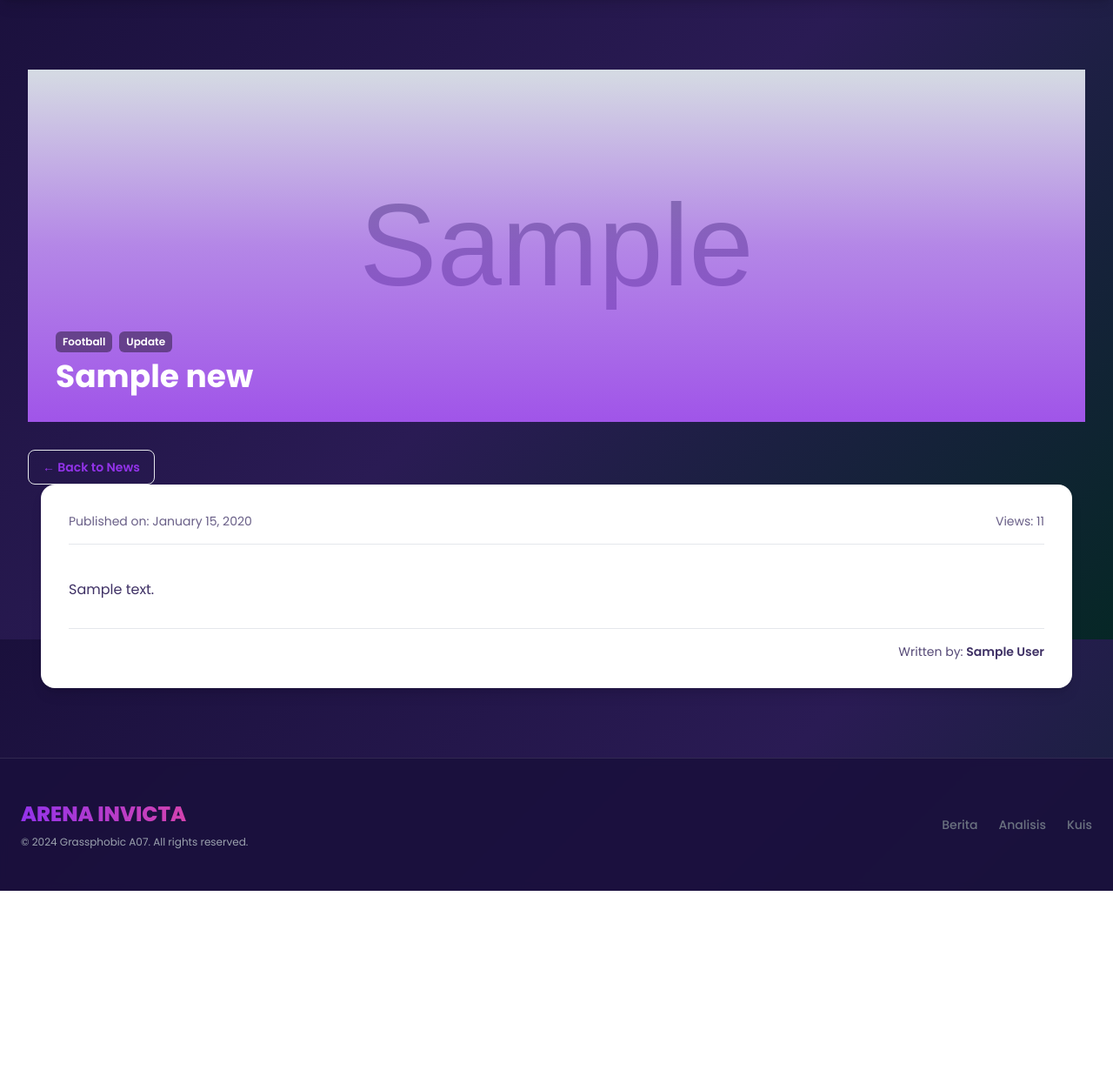
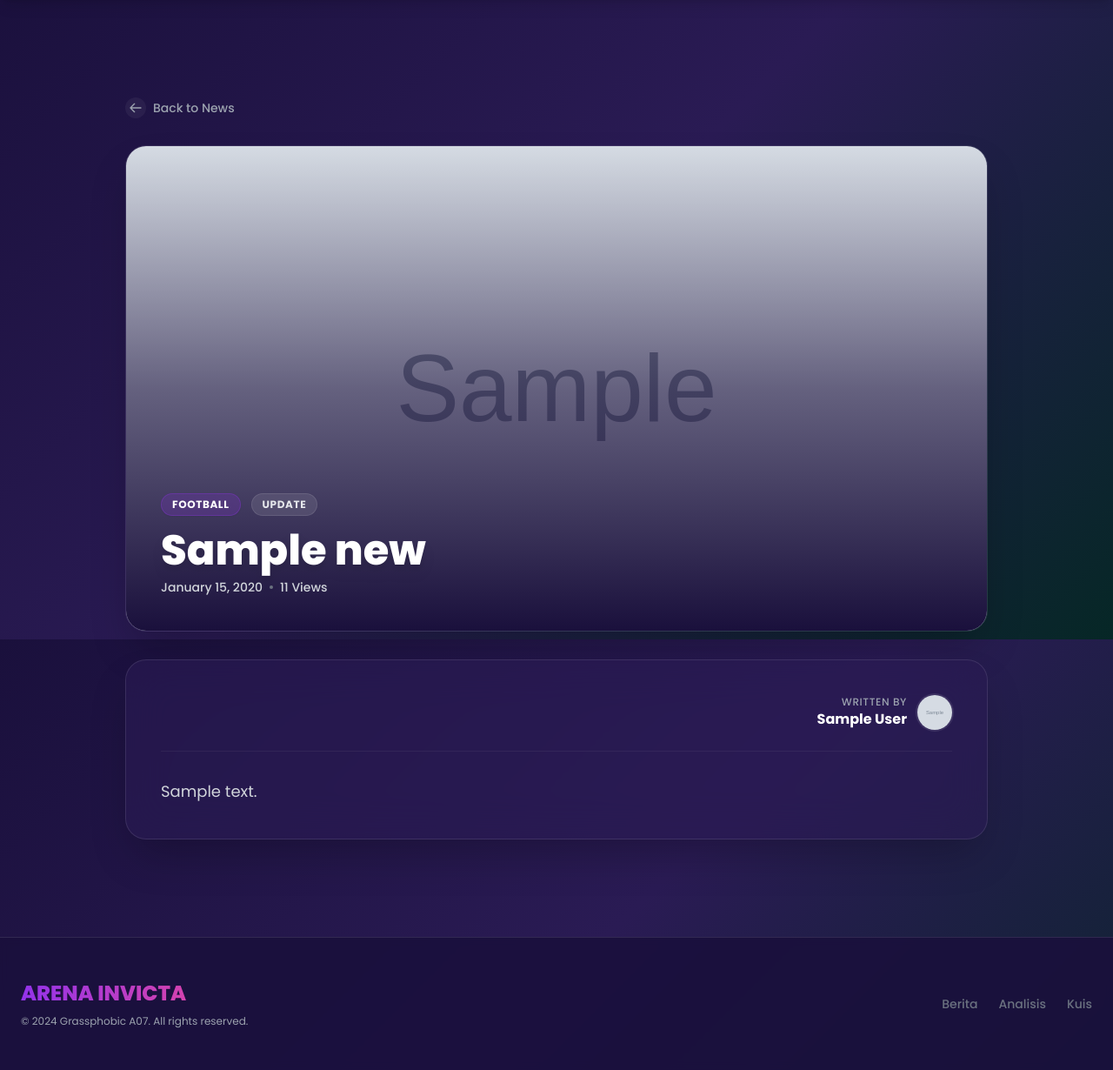
Before and after one commit to grassphobic-A07/arena-invicta, a Django app: page /news/00000000-0000-0000-0000-000000000001/ in a window 1280 px wide. Shown: the part 65-1295 px from the top of the page at 87% size. Before the commit the page ends 1089 px from the top, so only its background shows below. Run offline with Django 5.2, Linux system fonts and the light colour scheme; tables that the repository leaves empty hold one stand-in row (values such as "Sample post"); grey boxes marked "Sample" are stand-in pictures; some libraries are stand-ins or nearby versions.

Commit message:
Tema web aplikasi diperbarui

```diff
--- a/news/templates/detail_news.html
+++ b/news/templates/detail_news.html
@@ -3,80 +3,101 @@
 {% block title %}{{ news.title }}{% endblock %}
 
 {% block content %}
-<article>
-    <!-- Header Berita dengan Gambar Latar Belakang -->
-    {% if news.thumbnail %}
-    <div class="relative aspect-video sm:aspect-[3/1] w-full overflow-hidden flex flex-col justify-end p-6 sm:p-8 text-white bg-cover bg-center mb-6" style="background-image: url('{{ news.thumbnail }}');">
-    {% else %}
-    <div class="relative aspect-video sm:aspect-[3/1] w-full overflow-hidden flex flex-col justify-end p-6 sm:p-8 text-white bg-gradient-to-r from-primary to-sea mb-6">
-    {% endif %}
-        <!-- Gradien untuk keterbacaan teks -->
-        <div class="absolute inset-0 bg-gradient-to-t from-primary/80 via-primary/50 to-transparent"></div>
-        <div class="relative z-10">
-            <!-- Kategori dan Olahraga -->
-            <div class="flex items-center gap-2 mb-2">
-                <span class="inline-block bg-black/40 text-mist text-xs font-semibold capitalize px-2 py-1 rounded-md">{{ news.get_sports_display }}</span>
-                <span class="inline-block bg-black/40 text-mist text-xs font-semibold capitalize px-2 py-1 rounded-md">{{ news.get_category_display }}</span>
+<article class="mx-auto max-w-5xl px-4 py-8">
+
+    <div class="mb-6">
+        <a href="{% url 'news:show_news' %}" class="inline-flex items-center gap-2 text-sm font-medium text-gray-400 transition hover:text-white group">
+            <div class="p-1 rounded-full bg-white/5 group-hover:bg-white/10 transition">
+                <svg class="h-4 w-4" fill="none" stroke="currentColor" viewBox="0 0 24 24"><path stroke-linecap="round" stroke-linejoin="round" stroke-width="2" d="M10 19l-7-7m0 0l7-7m-7 7h18"></path></svg>
             </div>
-            <!-- Judul Berita -->
-            <h1 class="text-3xl md:text-4xl font-bold leading-tight">{{ news.title }}</h1>
+            <span>Back to News</span>
+        </a>
+    </div>
+
+    <div class="relative w-full rounded-3xl overflow-hidden shadow-2xl border border-white/10 group mb-8">
+        {% if news.thumbnail %}
+            <div class="aspect-video w-full bg-cover bg-center transition duration-700 group-hover:scale-105"
+                 style="background-image: url('{{ news.thumbnail }}');">
+            </div>
+            <div class="absolute inset-0 bg-gradient-to-t from-[#1A103C] via-[#1A103C]/60 to-transparent"></div>
+        {% else %}
+            <div class="aspect-[3/1] w-full bg-gradient-to-br from-primary to-secondary relative overflow-hidden">
+                <div class="absolute inset-0 bg-[#1A103C]/30 backdrop-blur-[2px]"></div>
+            </div>
+        {% endif %}
+
+        <div class="absolute bottom-0 left-0 right-0 p-6 md:p-10 z-20">
+            <div class="flex flex-wrap items-center gap-3 mb-4">
+                <span class="inline-flex items-center px-3 py-1 rounded-full text-xs font-bold uppercase tracking-wider bg-primary/20 text-white border border-primary/30 backdrop-blur-md shadow-sm">
+                    {{ news.get_sports_display }}
+                </span>
+                <span class="inline-flex items-center px-3 py-1 rounded-full text-xs font-bold uppercase tracking-wider bg-white/10 text-gray-200 border border-white/10 backdrop-blur-md">
+                    {{ news.get_category_display }}
+                </span>
+            </div>
+
+            <h1 class="text-3xl md:text-5xl font-extrabold text-white leading-tight drop-shadow-lg mb-2">
+                {{ news.title }}
+            </h1>
+
+            <div class="flex items-center gap-2 text-sm text-gray-300 mt-2 font-medium">
+                <span>{{ news.created_at|date:"F d, Y" }}</span>
+                <span class="w-1 h-1 rounded-full bg-gray-500"></span>
+                <span>{{ news.news_views }} Views</span>
+            </div>
         </div>
     </div>
 
-    <div class="mt-8 text-left">
-        <a href="{% url 'news:show_news' %}" class="inline-flex items-center h-10 px-4 rounded-lg text-sm transition font-semibold text-primary bg-mist/70 border border-mist hover:text-sea">
-            &larr; Back to News
-        </a>
-    </div>
-    <!-- Konten Berita -->
-    <div class="bg-white p-6 sm:p-8 rounded-xl shadow-lg mx-[15px]">
-        <!-- Meta Info -->
-        <div class="flex items-center justify-between text-sm text-surface/70 mb-10 pb-4 border-b border-mist">
-            <span>Published on: {{ news.created_at|date:"F d, Y" }}</span>
-            <span>Views: {{ news.news_views }}</span>
+    <div class="bg-[#2A1B54]/60 backdrop-blur-xl border border-white/10 rounded-3xl p-6 md:p-10 shadow-2xl relative overflow-hidden">
+
+        {% if news.author %}
+        <div class="flex items-center justify-end gap-3 mb-8 pb-6 border-b border-white/5">
+            <div class="text-right">
+                <p class="text-xs text-gray-400 font-medium uppercase tracking-wider">Written By</p>
+                <p class="text-base font-bold text-white">{{ news.author.profile.display_name|default:news.author.username }}</p>
+            </div>
+            {% if news.author.profile.avatar_url %}
+                <img src="{{ news.author.profile.avatar_url }}" alt="Author" class="w-10 h-10 rounded-full object-cover ring-2 ring-white/10">
+            {% else %}
+                <div class="w-10 h-10 rounded-full bg-primary/20 flex items-center justify-center text-primary font-bold ring-2 ring-white/10">
+                    {{ news.author.username|slice:":1"|upper }}
+                </div>
+            {% endif %}
+        </div>
+        {% endif %}
+
+        <div class="prose prose-invert max-w-none text-gray-300 leading-relaxed text-base md:text-lg">
+            {{ news.content|linebreaks }}
         </div>
 
-        <!-- Isi Konten -->
-        <div class="prose max-w-none text-surface/90">
-            {{ news.content|linebreaks }}
-        </div>
-        <!-- Nama Author -->
-        {% if news.author %}  <div class="mt-8 pt-4 border-t border-mist text-right text-sm text-surface/80">
-            <span>Written by: </span>
-            <strong class="font-semibold text-surface/90">
-                {{ news.author.profile.display_name|default:news.author.username }}
-            </strong>
+        {% if request.user.is_authenticated and request.user == news.author %}
+        <div class="mt-12 pt-8 border-t border-white/10 flex flex-wrap items-center justify-end gap-4">
+
+            <button type="button"
+                    onclick="openEditNewsModal('{% url 'news:get_news_data_json' news.id %}', '{% url 'news:edit_news_ajax' news.id %}')"
+                    class="inline-flex items-center gap-2 px-5 py-2.5 rounded-xl text-sm font-bold transition bg-white/5 border border-white/10 text-white hover:bg-white/10 hover:border-white/20 focus:outline-none focus:ring-2 focus:ring-primary/50">
+                <svg class="w-4 h-4" fill="none" stroke="currentColor" viewBox="0 0 24 24"><path stroke-linecap="round" stroke-linejoin="round" stroke-width="2" d="M11 5H6a2 2 0 00-2 2v11a2 2 0 002 2h11a2 2 0 002-2v-5m-1.414-9.414a2 2 0 112.828 2.828L11.828 15H9v-2.828l8.586-8.586z"></path></svg>
+                Edit News
+            </button>
+
+            <button type="button"
+                    onclick="confirmDeleteNewsAjax('{% url 'news:delete_news_ajax' news.id %}')"
+                    class="inline-flex items-center gap-2 px-5 py-2.5 rounded-xl text-sm font-bold transition bg-red-500/10 border border-red-500/20 text-red-400 hover:bg-red-500/20 hover:text-red-300 focus:outline-none focus:ring-2 focus:ring-red-500/50">
+                <svg class="w-4 h-4" fill="none" stroke="currentColor" viewBox="0 0 24 24"><path stroke-linecap="round" stroke-linejoin="round" stroke-width="2" d="M19 7l-.867 12.142A2 2 0 0116.138 21H7.862a2 2 0 01-1.995-1.858L5 7m5 4v6m4-6v6m1-10V4a1 1 0 00-1-1h-4a1 1 0 00-1 1v3M4 7h16"></path></svg>
+                Delete News
+            </button>
         </div>
         {% endif %}
     </div>
 
-    {% if request.user.is_authenticated and request.user == news.author %}
-    <div class="mt-2 pt-1 mb-4 mr-3 border-t border-mist flex flex-wrap items-center justify-end gap-3">
-        <!-- Tombol Edit -->
-        <button type="button"
-                onclick="openEditNewsModal('{% url 'news:get_news_data_json' news.id %}', '{% url 'news:edit_news_ajax' news.id %}')"
-                class="inline-flex items-center h-10 px-4 rounded-lg text-sm font-semibold transition bg-sea/10 text-sea border border-sea/30 hover:bg-sea/20">
-            <svg class="w-4 h-4 mr-2" fill="none" stroke="currentColor" viewBox="0 0 24 24"><path stroke-linecap="round" stroke-linejoin="round" stroke-width="2" d="M11 5H6a2 2 0 00-2 2v11a2 2 0 002 2h11a2 2 0 002-2v-5m-1.414-9.414a2 2 0 112.828 2.828L11.828 15H9v-2.828l8.586-8.586z"></path></svg>
-            Edit News
-        </button>
-        <!-- Tombol Delete -->
-        <button type="button"
-                onclick="confirmDeleteNewsAjax('{% url 'news:delete_news_ajax' news.id %}')"
-                class="inline-flex items-center h-10 px-4 rounded-lg text-sm font-semibold transition bg-danger/10 text-danger border border-danger/30 hover:bg-danger/20">
-            <svg class="w-4 h-4 mr-2" fill="none" stroke="currentColor" viewBox="0 0 24 24"><path stroke-linecap="round" stroke-linejoin="round" stroke-width="2" d="M19 7l-.867 12.142A2 2 0 0116.138 21H7.862a2 2 0 01-1.995-1.858L5 7m5 4v6m4-6v6m1-10V4a1 1 0 00-1-1h-4a1 1 0 00-1 1v3M4 7h16"></path></svg>
-            Delete News
-        </button>
-    </div>
-    {% endif %}
+</article>
 
-</article>
 {% include 'modal.html' %}
 {% endblock %}
 
 {% block scripts %}
 <script>
     async function openEditNewsModal(dataUrl, submitUrl){
-        // Ambil elemen modal dan form (asumsi ada di modal.html)
         const modal = document.getElementById('addNewsModal');
         const modalContent = document.getElementById('addNewsModalContent');
         const form = document.getElementById('addNewsForm');
@@ -85,106 +106,69 @@
 
         if(!modal || !form || !titleElement || !submitButtonText){
             console.error("Modal elements not found!");
-            alert("Error: Could not prepare the edit form.");
             return;
         }
 
-        // --- 1. Fetch Existing Data ---
         try{
-            const response = await fetch(dataUrl); // Kirim GET request ke get_news_data_json
-            if(!response.ok){
-                throw new Error(`HTTP error! status: ${response.status}`);
-            }
+            const response = await fetch(dataUrl);
+            if(!response.ok){ throw new Error(`HTTP error! status: ${response.status}`); }
             const newsData = await response.json();
 
-            // --- 2. Populate Form ---
-            form.querySelector('#modal_title').value = newsData.title || '';
-            form.querySelector('#modal_content').value = newsData.content || '';
-            form.querySelector('#modal_category').value = newsData.category || '';
-            form.querySelector('#modal_sports').value = newsData.sports || '';
-            form.querySelector('#modal_thumbnail').value = newsData.thumbnail || '';
-            form.querySelector('#modal_is_featured').checked = newsData.is_featured || false;
+            // Populate Form (Pastikan ID di modal.html sesuai)
+            if(form.querySelector('#modal_title')) form.querySelector('#modal_title').value = newsData.title || '';
+            if(form.querySelector('#modal_content')) form.querySelector('#modal_content').value = newsData.content || '';
 
-            // --- 3. Update Modal Appearance ---
+            // Handle select population secara manual jika perlu (untuk styling custom)
+            const catSelect = form.querySelector('select[name="category"]');
+            if(catSelect) catSelect.value = newsData.category || '';
+
+            const sportSelect = form.querySelector('select[name="sports"]');
+            if(sportSelect) sportSelect.value = newsData.sports || '';
+
+            if(form.querySelector('input[name="thumbnail"]')) form.querySelector('input[name="thumbnail"]').value = newsData.thumbnail || '';
+            if(form.querySelector('#modal_is_featured')) form.querySelector('#modal_is_featured').checked = newsData.is_featured || false;
+
             titleElement.textContent = "Edit News";
             submitButtonText.textContent = "Update News";
-
-            // --- 4. Set Form Action ---
             form.action = submitUrl;
 
-            // --- 5. Show Modal ---
-            showNewsModal();
+            // Panggil fungsi global showNewsModal (dari modal.html script)
+            if(typeof showNewsModal === 'function') showNewsModal();
 
-        }
-        catch(error){
-            console.error("Error fetching or populating edit data:", error);
-             if(window.showToast){
-                showToast('Could not load news data for editing.', 'error');
-             }
-             else{
-                alert('Could not load news data for editing.');
-             }
+        } catch(error){
+            console.error("Error fetching edit data:", error);
+            if(window.showToast) showToast('Could not load news data.', 'error');
         }
     }
 
-    // Fungsi ini akan dipanggil saat tombol Delete diklik
     async function confirmDeleteNewsAjax(deleteUrl){
-        const confirmed = await window.Confirm.open({
-            titleText: 'Delete News Confirmation', // Judul modal
-            messageText: 'Are you sure you want to permanently delete this news article? This action cannot be undone.', // Pesan konfirmasi
-            confirmText: 'Yes, Delete', // Teks tombol konfirmasi
-            tone: 'danger' // Warna merah untuk tombol konfirmasi
-        });
+        // Gunakan Global Confirm Modal jika ada
+        const confirmed = window.Confirm ? await window.Confirm.open({
+            titleText: 'Delete News?',
+            messageText: 'This action is irreversible. Are you sure?',
+            confirmText: 'Yes, Delete',
+            tone: 'danger'
+        }) : confirm("Delete this news permanently?");
 
-        // Jika pengguna menekan tombol konfirmasi (misal "Yes, Delete")
         if(confirmed){
             try{
-                // Kirim request POST ke URL delete AJAX
                 const response = await fetch(deleteUrl, {
-                    method: 'POST', // Gunakan POST untuk mengirim CSRF token
-                    headers: {
-                        'X-Requested-With': 'XMLHttpRequest', // Tandai sebagai AJAX
-                        'Content-Type': 'application/json' // Header standar
-                    },
+                    method: 'POST',
+                    headers: { 'X-Requested-With': 'XMLHttpRequest', 'Content-Type': 'application/json' },
                 });
-
-                // Tunggu dan parse respons JSON dari server
                 const data = await response.json();
 
-                // Cek jika request berhasil (status OK 200-299) dan ada flag 'ok: true' dari view
                 if(response.ok && data.ok){
-                    // SUKSES
-                    // Simpan pesan sukses ke localStorage agar bisa ditampilkan setelah redirect
                     localStorage.setItem("ai_toast", JSON.stringify({ text: data.message, level: "success" }));
-                    // Redirect ke halaman daftar berita (URL didapat dari respons JSON)
                     window.location.href = data.redirect_url;
+                } else {
+                    if(window.showToast) showToast(data.error || 'Delete failed.', 'error');
                 }
-                else{
-                    // GAGAL (server mengembalikan error 4xx atau 5xx, atau data.ok false)
-                    console.error("Delete failed:", data.error || `Server responded with status ${response.status}`);
-                    // Tampilkan toast error dengan pesan dari server atau pesan default
-                    // Pastikan showToast tersedia secara global (dari base.html)
-                    if(window.showToast){
-                       showToast(data.error || 'Could not delete the news article.', 'error');
-                    }
-                    else{
-                       alert(data.error || 'Could not delete the news article.'); // Fallback alert
-                    }
-                }
-
-            }
-            catch(error){
-                // Tangani error network atau error JavaScript lainnya
-                console.error('Network or JS error during delete request:', error);
-                 if(window.showToast){
-                    showToast('A network or script error occurred. Please check console and try again.', 'error');
-                 }
-                 else{
-                    alert('A network or script error occurred. Please try again.'); // Fallback alert
-                 }
+            } catch(error){
+                console.error(error);
+                if(window.showToast) showToast('Network error.', 'error');
             }
         }
-        // Jika pengguna menekan "Cancel" di modal, tidak terjadi apa-apa
     }
 </script>
 {% endblock scripts %}
```
